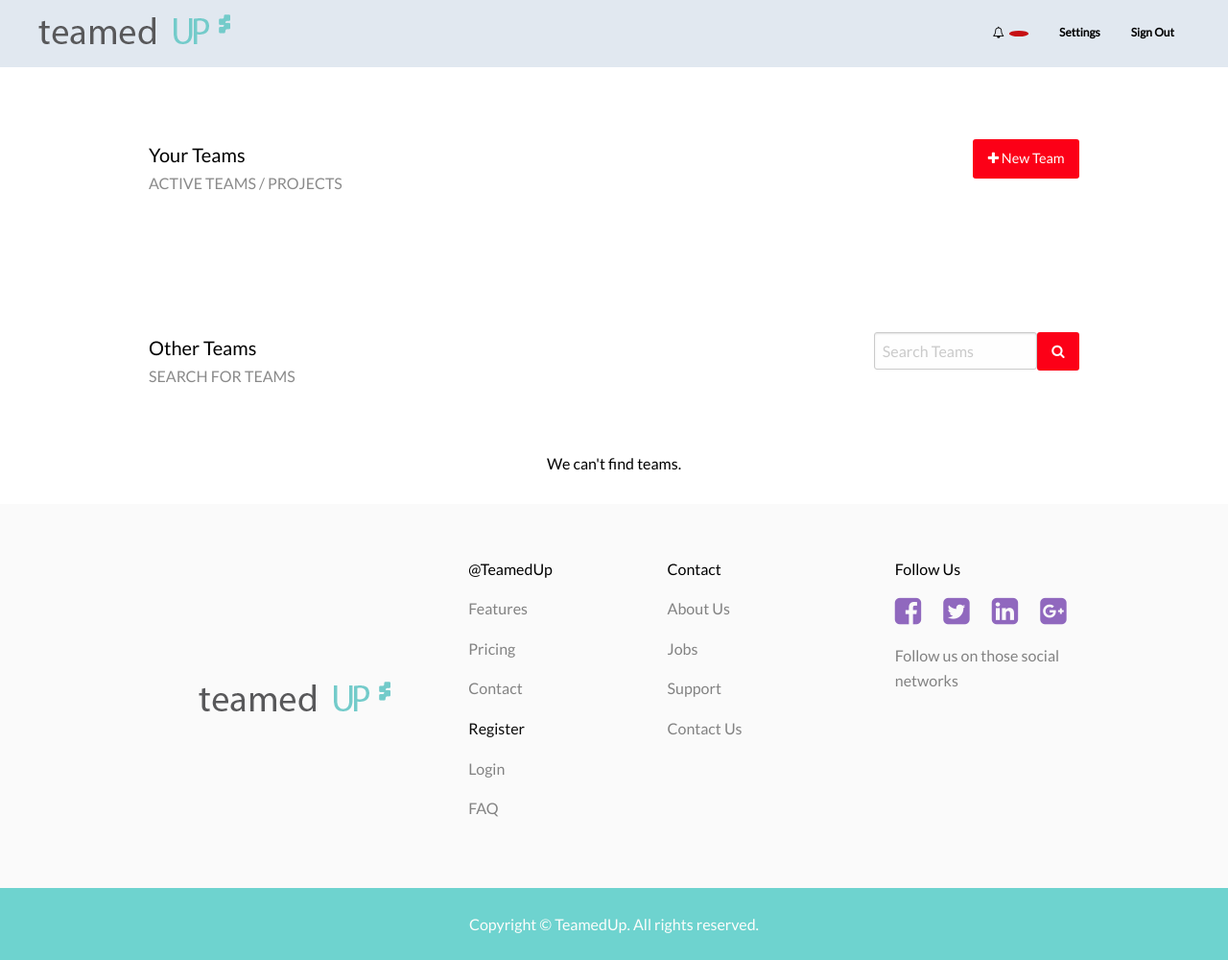
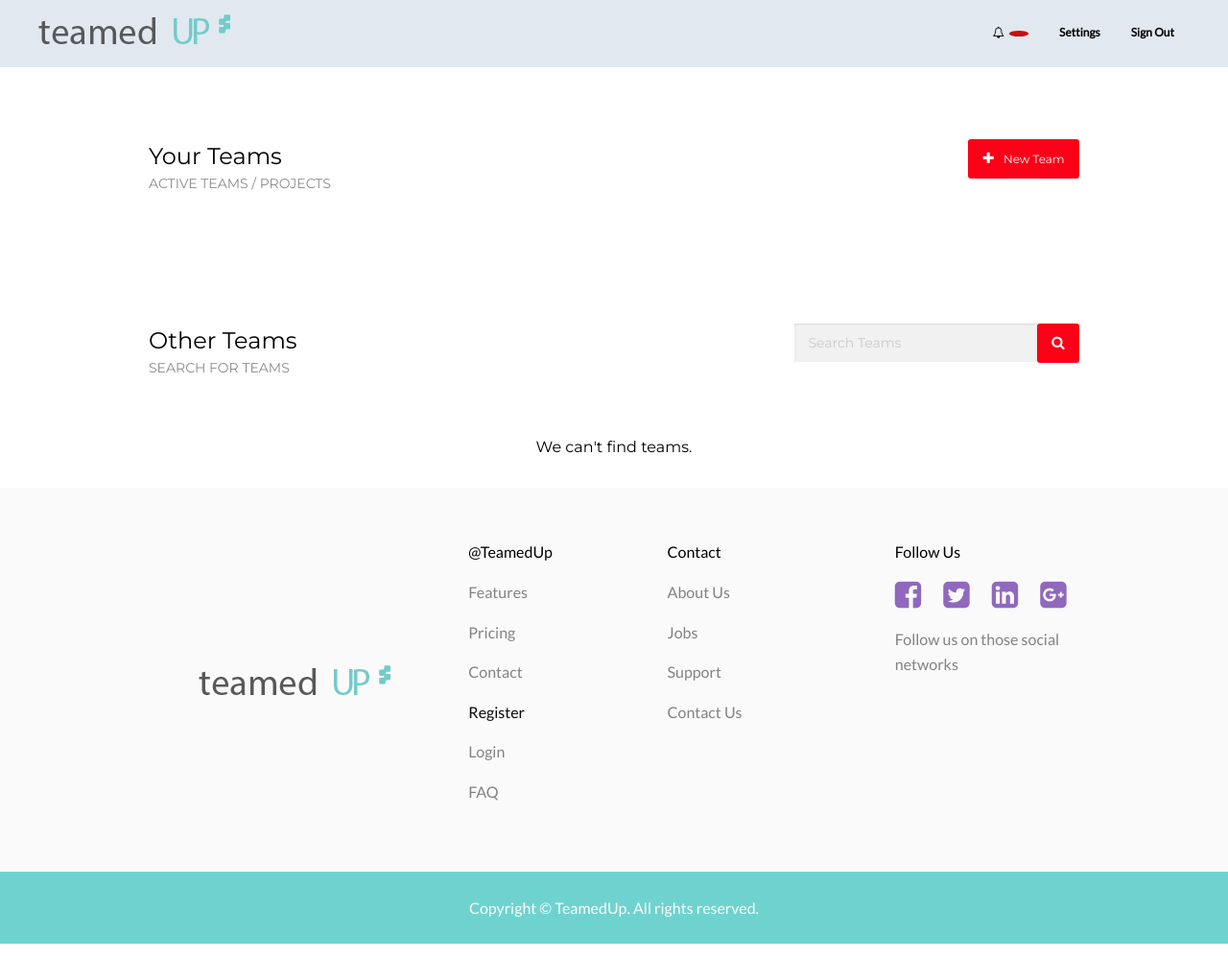
Before and after one commit to heroku/python-getting-started, a Django app: page /app/ in a window 1280 px wide. Shown: the whole page at 96% size. Run offline with Django 3.2, Linux system fonts and the light colour scheme; the visitor is signed in with stand-in values (Sample User, id 1); data that the repository does not hold is empty; some libraries are stand-ins or nearby versions.

Commit message:
ui tweaks in dashboard

```diff
--- a/app/templates/app/home.html
+++ b/app/templates/app/home.html
@@ -6,11 +6,11 @@
     <div class="container">
         <div class="row small-up-2" style="margin-top:75px;">
             <div class="column text-left">
-                <div class="lead">Your Teams</div>
-                <div class="subheader">ACTIVE TEAMS / PROJECTS</div>
+                <div class="title-header">Your Teams</div>
+                <div class="title-description">ACTIVE TEAMS / PROJECTS</div>
             </div>
             <div class="column text-right">
-                <a href="#" class="button" id="myModalButton"><i class="fa fa-plus" aria-hidden="true"></i> New Team</a>
+                <a href="#" class="button button-red" id="myModalButton"><i class="fa fa-plus" aria-hidden="true"></i><span style="font-size:12px; margin-left:10px;">New Team</span></a>
             </div>
         </div>
 
@@ -20,27 +20,25 @@
             {% for team in myteams %}
                 <div class="column">
                     <a href="/teams/detail/{{ team.pk }}">
-                        <img src="{{ MEDIA_URL }}{{ team.image }}" style="width:100%;">
+                        <div style="background-image:url('{{ MEDIA_URL }}{{ team.image }}');" class="square-image"></div>
                     </a>
-                    <div class="lead" style="margin-top:20px;"><a href="/teams/detail/{{ team.id }}">{{ team.title }}</a></div>
-                    <div class="subheader" style="word-break: break-all;">{{ team.description|slice:":45" }}</div>
+                    <div class="item-title-header" style="margin-top:30px;"><a href="/teams/detail/{{ team.id }}">{{ team.title }}</a></div>
+                    <div class="item-title-description" style="margin-top:10px; word-break: break-all;">{{ team.description|slice:":45" }}</div>
                 </div>
             {% endfor %}
         </div>
 
-
         <div class="row" style="margin-top:75px;">
-            <div class="columns small-6 medium-4 large-3 text-left">
-                <div class="lead">Other Teams</div>
-                <div class="subheader">SEARCH FOR TEAMS</div>
+            <div class="columns small-6 medium-4 text-left">
+                <div class="title-header">Other Teams</div>
+                <div class="title-description">SEARCH FOR TEAMS</div>
             </div>
-            <div class="columns small-6 medium-4 medium-offset-4 large-3 large-offset-6 text-right">
-                <a id="searchteams-btn" class="button" style="float:right;"><i class="fa fa-search" aria-hidden="true"></i></a>
-                <input type="text" id="searchteams-query" name="searchteams-query" placeholder="Search Teams" style="width:calc(100% - 50px); float:right;" />
-
+            <div class="columns small-6 medium-4 medium-offset-4 text-right">
+                <a id="searchteams-btn" class="button button-red" style="float:right;"><i class="fa fa-search" aria-hidden="true"></i></a>
+                <input type="text" id="searchteams-query" name="searchteams-query" placeholder="Search Teams" class="input-text" style="width:calc(100% - 50px); float:right;" />
             </div>
             <div class="columns small-12 text-right">
-                <div id="searchteams-message"></div>
+                <div id="searchteams-message" class="message" style="color: #8a8a8a;"></div>
             </div>
         </div>
 
@@ -53,23 +51,21 @@
                         </a>
                     </div>
                     <div class="small-8 medium-9 large-10 columns text-left">
-                        <div class="subheader team-row-title" style="display:inline-block;">{{ team.title }}</div>
-
-{#                        {% for owner in team.owners %}#}
-{#                            <div style="background-color:#9068be; color:white; display:inline-block; padding:2px 5px; margin-left:10px; border-radius:2px;">{{ owner }}</div>#}
-{#                        {% endfor %}#}
-
-                        <div class="team-row-description" style="word-break: break-all;">{{ team.description }}</div>
+                        <div class="team-row-title item-title-header" style="display:inline-block; margin:10px 0px;">{{ team.title }}</div>
+                        {% for member in team.members %}
+                            <div class="user-tag-purple" style="margin:10px 0px 10px 10px;">{{ member.username }}</div>
+                        {% endfor %}
+                        <div class="team-row-description item-title-description" style="word-break: break-all;">{{ team.description }}</div>
                     </div>
                 </div>
             {% endfor %}
         </div>
 
-        <div class="text-center hide" style="margin-top:30px;" id="searchteams-more-btn-div">
+        <div class="text-center hide" style="margin-top:5px;" id="searchteams-more-btn-div">
             <a id="searchteams-more-btn" class="button button-purple button-round"><i class="fa fa-repeat" aria-hidden="true" style="margin-right:20px;"></i>Show More</a>
         </div>
 
-        <div class="text-center hide" style="margin-top:30px;margin-bottom:30px;" id="searchteams-noresult">
+        <div class="text-center hide message" style="margin-bottom:30px;" id="searchteams-noresult">
             We can't find teams.
         </div>
     </div>
--- a/teamedup/static/css/custom.css
+++ b/teamedup/static/css/custom.css
@@ -3,6 +3,10 @@
 }
 
 .button {
+    font-family: 'Montserrat', sans-serif;
+}
+
+.button-red {
     background-color: #fc0017;
 }
 
@@ -56,3 +60,51 @@ a {
 #notifications_count {
     margin-left: 5px;
 }
+
+.title-header {
+    font-family: 'Montserrat', sans-serif;
+    font-size: 24px;
+}
+
+.title-description {
+    font-family: 'Montserrat', sans-serif;
+    font-size: 14px;
+    color: #8a8a8a;
+}
+
+.item-title-header {
+    font-family: 'Montserrat', sans-serif;
+    font-size: 16px;
+}
+
+.item-title-description {
+    font-family: 'Montserrat', sans-serif;
+    font-size: 12px;
+    color: #8a8a8a;
+}
+
+.user-tag-purple {
+    background-color: #9068be;
+    color: white;
+    display: inline-block;
+    padding: 2px 5px;
+    border-radius: 2px;
+    font-family: 'Montserrat', sans-serif;
+    font-size: 12px;
+}
+
+.input-text {
+    font-family: 'Montserrat', sans-serif;
+    font-size: 14px;
+    color: #8a8a8a;
+    background-color: #f1f1f1;
+    border-radius: 0px;
+    border: 0px;
+    padding: 10px 15px;
+    height: 40px;
+    line-height: 40px;
+}
+
+.message {
+    font-family: 'Montserrat', sans-serif;
+}
```
